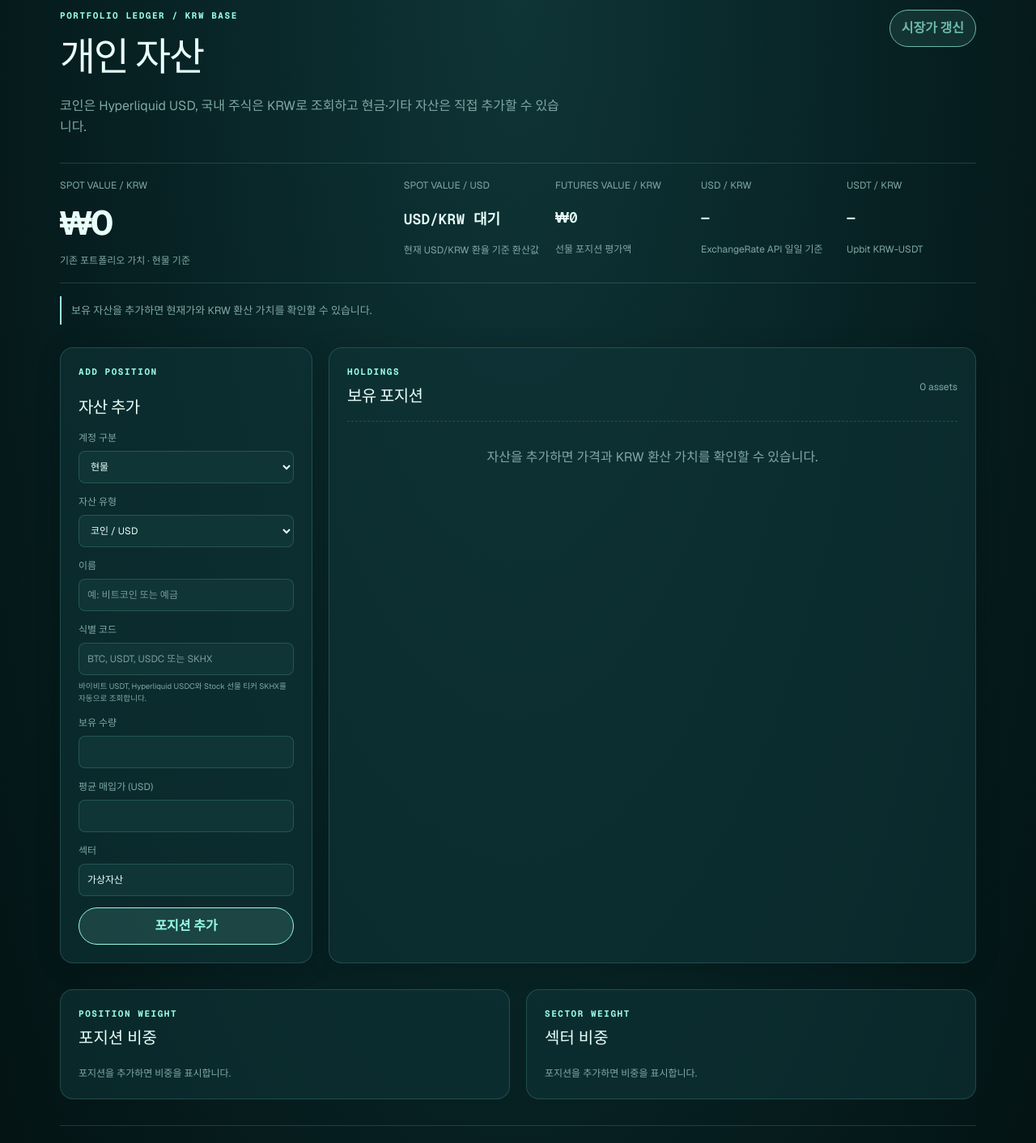
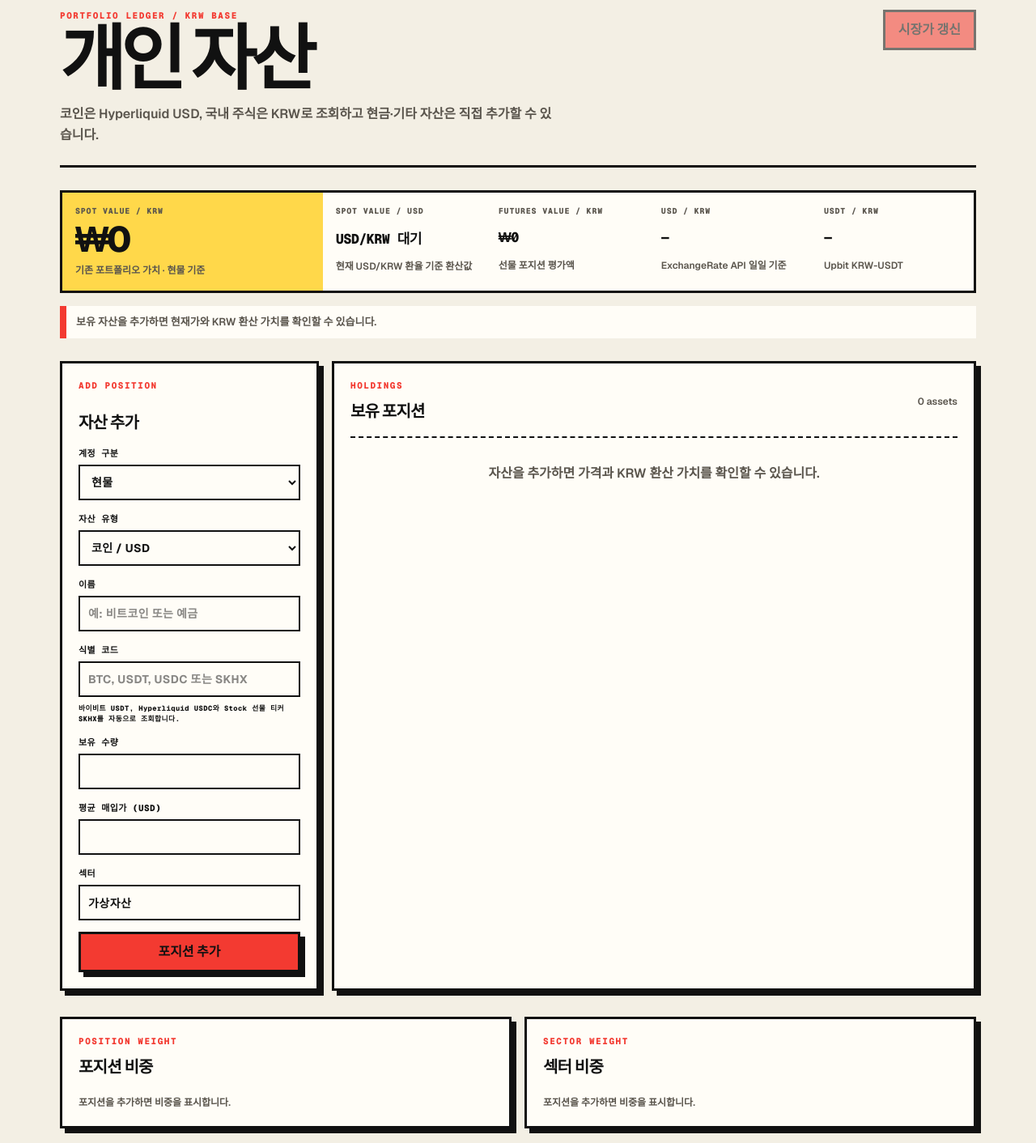
Before and after one commit to daniel325B/personal-portfolio, a Next.js app: page / in a window 1280 px wide. Shown: the part 20-1432 px from the top of the page at 81% size. Built offline with nearby package versions, Linux system fonts and the light colour scheme.

Commit message:
Restyle portfolio with neo brutalism

```diff
--- a/app/globals.css
+++ b/app/globals.css
@@ -1,23 +1,24 @@
 @import "tailwindcss";
 
 :root {
-  --canvas: #061e20;
-  --panel: rgba(15, 53, 55, .62);
-  --raised: #0f3537;
-  --ink: #e8fffa;
-  --muted: #7fa8a4;
-  --line: rgba(151, 252, 228, .16);
-  --accent: #97fce4;
-  --positive: #4ade80;
-  --warning: #ffd479;
-  --negative: #f87171;
+  --canvas: #f3efe4;
+  --surface: #fffdf7;
+  --ink: #111111;
+  --muted: #5a554d;
+  --line: #111111;
+  --accent: #f33a31;
+  --positive: #147a45;
+  --warning: #ffd84a;
+  --negative: #b71d18;
+  --edge: 3px solid var(--line);
+  --hard-shadow: 6px 6px 0 var(--ink);
 }
 
 * { box-sizing: border-box; }
 
 body {
   margin: 0;
-  background: radial-gradient(ellipse at top, #0f3537 0%, var(--canvas) 60%, #03100f 100%);
+  background-color: var(--canvas);
   color: var(--ink);
   font-family: var(--font-geist-sans), "Noto Sans KR", sans-serif;
 }
@@ -37,122 +38,138 @@ button, input, select { font: inherit; }
   gap: 20px;
 }
 
-.raoniHeader { align-items: flex-start; }
-.raoniHeader h1 { margin: 0; font-size: clamp(34px, 5vw, 48px); letter-spacing: -.05em; }
-.raoniHeader p:not(.raoniEyebrow) { max-width: 620px; margin: 12px 0 0; color: var(--muted); line-height: 1.65; }
-.raoniEyebrow { margin: 0 0 8px; color: var(--accent); font: 700 11px var(--font-geist-mono), monospace; letter-spacing: .14em; }
+.raoniHeader { align-items: flex-start; border-bottom: var(--edge); padding-bottom: 24px; }
+.raoniHeader h1 { max-width: 680px; margin: 0; font-size: clamp(44px, 8vw, 88px); font-weight: 800; letter-spacing: -.075em; line-height: .86; text-transform: uppercase; }
+.raoniHeader p:not(.raoniEyebrow) { max-width: 620px; margin: 16px 0 0; color: var(--muted); font-weight: 600; line-height: 1.65; }
+.raoniEyebrow { margin: 0 0 10px; color: var(--accent); font: 800 11px var(--font-geist-mono), monospace; letter-spacing: .14em; }
 
 .raoniHeader button, .raoniForm > button {
-  min-height: 44px;
-  border: 1px solid var(--accent);
-  border-radius: 999px;
-  padding: 10px 14px;
-  background: rgba(151, 252, 228, .12);
-  color: var(--accent);
-  font-weight: 700;
+  min-height: 48px;
+  border: var(--edge);
+  border-radius: 0;
+  padding: 10px 16px;
+  background: var(--accent);
+  box-shadow: var(--hard-shadow);
+  color: var(--ink);
+  font-weight: 800;
   cursor: pointer;
-  transition: transform 150ms ease, background-color 150ms ease;
+  transition: transform 120ms ease, box-shadow 120ms ease, background-color 120ms ease;
 }
 
-.raoniHeader button:hover:not(:disabled), .raoniForm > button:hover { transform: translateY(-1px); background: var(--accent); color: var(--canvas); }
-.raoniHeader button:disabled { cursor: progress; opacity: .7; }
+.raoniHeader button:hover:not(:disabled), .raoniForm > button:hover { transform: translate(2px, 2px); box-shadow: 4px 4px 0 var(--ink); background: var(--warning); }
+.raoniHeader button:active:not(:disabled), .raoniForm > button:active { transform: translate(6px, 6px); box-shadow: none; }
+.raoniHeader button:disabled { cursor: progress; opacity: .55; box-shadow: none; }
 
 .marketStrip {
-  margin: 30px 0 16px;
-  padding: 18px 0;
-  border-block: 1px solid var(--line);
+  display: grid;
+  grid-template-columns: 1.6fr repeat(4, minmax(0, 1fr));
+  gap: 0;
+  margin: 28px 0 16px;
+  border: var(--edge);
+  background: var(--line);
 }
 
-.marketStrip article { display: grid; min-width: 160px; gap: 6px; }
-.marketStrip article:first-child { flex: 1; }
-.marketStrip span, .marketStrip small, .raoniRow small, .raoniSectionHead > span, footer { color: var(--muted); font-size: 12px; }
-.marketStrip strong { font-size: clamp(30px, 4vw, 42px); letter-spacing: -.05em; }
-.marketStrip b { font: 600 18px var(--font-geist-mono), monospace; }
+.marketStrip article { display: grid; min-width: 0; gap: 8px; padding: 16px; background: var(--surface); }
+.marketStrip article:first-child { background: var(--warning); }
+.marketStrip span, .marketStrip small, .raoniRow small, .raoniSectionHead > span, footer { color: var(--muted); font-size: 12px; font-weight: 600; }
+.marketStrip span { font: 800 10px var(--font-geist-mono), monospace; letter-spacing: .08em; }
+.marketStrip strong { font-size: clamp(30px, 4vw, 44px); font-weight: 800; letter-spacing: -.065em; line-height: .95; }
+.marketStrip b { font: 800 17px var(--font-geist-mono), monospace; letter-spacing: -.04em; }
 
 .raoniNotice {
   margin: 16px 0 28px;
-  border-left: 2px solid var(--accent);
-  padding: 8px 12px;
+  border-left: 8px solid var(--accent);
+  padding: 10px 12px;
+  background: var(--surface);
   color: var(--muted);
   font-size: 13px;
+  font-weight: 600;
 }
 
-.raoniGrid { display: grid; grid-template-columns: 312px minmax(0, 1fr); gap: 20px; }
-.raoniForm, .raoniPositions { border: 1px solid var(--line); border-radius: 16px; background: var(--panel); box-shadow: 0 4px 30px rgba(0, 0, 0, .18); }
-.raoniForm { display: grid; align-content: start; gap: 14px; padding: 22px; }
-.raoniForm h2, .raoniPositions h2, .raoniHistory h2 { margin: 0; font-size: 20px; letter-spacing: -.03em; }
-.raoniForm label { display: grid; gap: 7px; color: var(--muted); font-size: 12px; }
+.raoniGrid { display: grid; grid-template-columns: 320px minmax(0, 1fr); gap: 16px; }
+.raoniForm, .raoniPositions, .allocationGrid article, .raoniHistory { border: var(--edge); border-radius: 0; background: var(--surface); box-shadow: var(--hard-shadow); }
+.raoniForm { display: grid; align-content: start; gap: 14px; padding: 20px; }
+.raoniForm h2, .raoniPositions h2, .raoniHistory h2, .allocationGrid h2 { margin: 0; font-size: 20px; font-weight: 800; letter-spacing: -.04em; }
+.raoniForm label { display: grid; gap: 7px; color: var(--ink); font: 800 11px var(--font-geist-mono), monospace; letter-spacing: .04em; }
 .raoniForm input, .raoniForm select {
   width: 100%;
-  border: 1px solid var(--line);
-  border-radius: 8px;
+  min-height: 44px;
+  border: 2px solid var(--line);
+  border-radius: 0;
   padding: 10px;
-  background: var(--raised);
+  background: var(--surface);
   color: var(--ink);
+  font: 700 14px var(--font-geist-sans), "Noto Sans KR", sans-serif;
 }
 
 .stockSearch { display: grid; gap: 6px; }
 .stockSearch > button, .historyControls > button, .snapshotButton {
-  border: 1px solid var(--line);
-  border-radius: 8px;
+  min-height: 40px;
+  border: 2px solid var(--line);
+  border-radius: 0;
   padding: 8px 10px;
-  background: var(--raised);
+  background: var(--surface);
   color: var(--ink);
   cursor: pointer;
   text-align: left;
+  font-weight: 800;
+  transition: transform 120ms ease, background-color 120ms ease;
 }
-.stockSearch small { display: block; margin-top: 3px; color: var(--accent); font: 11px var(--font-geist-mono), monospace; }
-.stockSearch > button:hover, .historyControls > button:hover, .historyControls > button.active, .snapshotButton:hover { border-color: var(--accent); background: rgba(151, 252, 228, .12); color: var(--accent); }
+.stockSearch small { display: block; margin-top: 3px; color: var(--accent); font: 800 11px var(--font-geist-mono), monospace; }
+.stockSearch > button:hover, .historyControls > button:hover, .historyControls > button.active, .snapshotButton:hover { background: var(--warning); transform: translate(-1px, -1px); }
 
-.raoniPositions { padding: 22px; }
+.raoniPositions { padding: 20px; }
 .raoniSectionHead { align-items: center; }
-.raoniEmpty { margin-top: 16px; border-top: 1px dashed var(--line); padding: 32px 0 8px; color: var(--muted); text-align: center; }
-.raoniRow { align-items: center; border-top: 1px solid var(--line); padding: 18px 0; }
+.raoniEmpty { margin-top: 16px; border-top: 2px dashed var(--line); padding: 32px 0 8px; color: var(--muted); font-weight: 600; text-align: center; }
+.raoniRow { align-items: center; border-top: 2px solid var(--line); padding: 16px 0; }
 .raoniRow b, .raoniRow span { display: block; }
 .raoniRow > div:not(:first-child) { text-align: right; }
 .raoniRow small { display: block; margin-top: 5px; }
 
 .delete {
-  border: 0;
-  padding: 6px 0;
-  background: transparent;
+  min-height: 36px;
+  border: 2px solid var(--negative);
+  padding: 6px 9px;
+  background: var(--surface);
   color: var(--negative);
   cursor: pointer;
+  font-weight: 800;
 }
+.delete:hover { background: var(--negative); color: var(--surface); }
 
-.raoniHistory { margin-top: 32px; border-top: 1px solid var(--line); padding-top: 20px; }
-.snapshotButton { color: var(--accent); font-weight: 700; }
+.raoniHistory { margin-top: 32px; padding: 20px; }
+.snapshotButton { background: var(--accent); box-shadow: 3px 3px 0 var(--ink); color: var(--ink); }
 .historyControls { display: flex; flex-wrap: wrap; gap: 8px; margin-top: 16px; }
 .historyControls > button { min-width: 52px; text-align: center; }
-.historyLegend { margin: 10px 0 0; color: var(--muted); font-size: 12px; }
+.historyLegend { margin: 10px 0 0; color: var(--muted); font-size: 12px; font-weight: 600; }
 .raoniChart { display: grid; gap: 10px; margin-top: 20px; }
-.raoniChart svg { width: 100%; height: 220px; overflow: visible; border: 1px solid var(--line); border-radius: 12px; background: linear-gradient(180deg, rgba(151, 252, 228, .08), transparent); }
-.chartLine { fill: none; stroke: var(--accent); stroke-linecap: round; stroke-linejoin: round; stroke-width: 1.4; vector-effect: non-scaling-stroke; }
-.chartPoint { fill: var(--canvas); stroke: var(--accent); stroke-width: .9; vector-effect: non-scaling-stroke; }
+.raoniChart svg { width: 100%; height: 220px; overflow: visible; border: var(--edge); border-radius: 0; background: var(--canvas); }
+.chartLine { fill: none; stroke: var(--accent); stroke-linecap: square; stroke-linejoin: miter; stroke-width: 2; vector-effect: non-scaling-stroke; }
+.chartPoint { fill: var(--warning); stroke: var(--ink); stroke-width: 1; vector-effect: non-scaling-stroke; }
 .chartLabels { display: flex; gap: 8px; overflow-x: auto; padding-bottom: 2px; }
-.chartLabels small { flex: 0 0 auto; color: var(--muted); font-size: 10px; white-space: nowrap; }
+.chartLabels small { flex: 0 0 auto; color: var(--muted); font: 800 10px var(--font-geist-mono), monospace; white-space: nowrap; }
 
-.allocationGrid { display: grid; grid-template-columns: repeat(2, minmax(0, 1fr)); gap: 20px; margin-top: 32px; }
-.allocationGrid article { border: 1px solid var(--line); border-radius: 16px; padding: 22px; background: var(--panel); }
-.allocationGrid h2 { margin: 0; font-size: 20px; }
+.allocationGrid { display: grid; grid-template-columns: repeat(2, minmax(0, 1fr)); gap: 16px; margin-top: 32px; }
+.allocationGrid article { padding: 20px; }
 .allocationList { display: grid; gap: 14px; margin-top: 20px; }
 .allocationRow { display: grid; gap: 7px; }
-.allocationRow > div { display: flex; justify-content: space-between; gap: 10px; font-size: 13px; }
-.allocationRow span, .allocationRow small, .allocationEmpty { color: var(--muted); font-size: 12px; }
-.allocationRow i { display: block; height: 7px; overflow: hidden; border-radius: 999px; background: var(--raised); }
-.allocationRow em { display: block; height: 100%; border-radius: inherit; background: linear-gradient(90deg, var(--accent), #50d2c1); }
+.allocationRow > div { display: flex; justify-content: space-between; gap: 10px; font-size: 13px; font-weight: 800; }
+.allocationRow span, .allocationRow small, .allocationEmpty { color: var(--muted); font-size: 12px; font-weight: 600; }
+.allocationRow i { display: block; height: 10px; overflow: hidden; border: 2px solid var(--line); border-radius: 0; background: var(--surface); }
+.allocationRow em { display: block; height: 100%; border-radius: 0; background: var(--accent); }
 
-footer { margin-top: 32px; border-top: 1px solid var(--line); padding-top: 14px; line-height: 1.6; }
+footer { margin-top: 32px; border-top: var(--edge); padding-top: 14px; line-height: 1.6; }
 
-button:focus-visible, input:focus-visible, select:focus-visible { outline: 2px solid var(--warning); outline-offset: 3px; }
+button:focus-visible, input:focus-visible, select:focus-visible { outline: 3px solid var(--warning); outline-offset: 3px; }
 
 @media (max-width: 820px) {
   .raoniPortfolio { padding: 28px 16px 48px; }
-  .raoniHeader, .marketStrip, .raoniRow { flex-direction: column; }
+  .raoniHeader, .raoniRow { flex-direction: column; }
   .raoniHeader { gap: 16px; }
   .raoniHeader h1, .raoniHeader p:not(.raoniEyebrow), .raoniNotice { word-break: keep-all; overflow-wrap: anywhere; }
   .raoniHeader button { align-self: flex-start; }
-  .marketStrip { gap: 20px; }
+  .marketStrip { grid-template-columns: 1fr 1fr; }
+  .marketStrip article:first-child { grid-column: 1 / -1; }
   .raoniGrid { grid-template-columns: 1fr; }
   .allocationGrid { grid-template-columns: 1fr; }
   .raoniRow { gap: 10px; }
@@ -160,6 +177,14 @@ button:focus-visible, input:focus-visible, select:focus-visible { outline: 2px s
   .raoniSectionHead { align-items: flex-start; gap: 12px; }
 }
 
+@media (max-width: 520px) {
+  .raoniPortfolio { padding: 20px 16px 40px; }
+  .raoniHeader h1 { font-size: clamp(42px, 16vw, 64px); }
+  .marketStrip { grid-template-columns: 1fr; }
+  .marketStrip article:first-child { grid-column: auto; }
+  .raoniSectionHead { flex-direction: column; }
+}
+
 @media (prefers-reduced-motion: reduce) {
   * { scroll-behavior: auto !important; transition-duration: 0.01ms !important; }
 }
```
Also changed, not shown: 1 other file (tests, documents, lock files or other folders).
